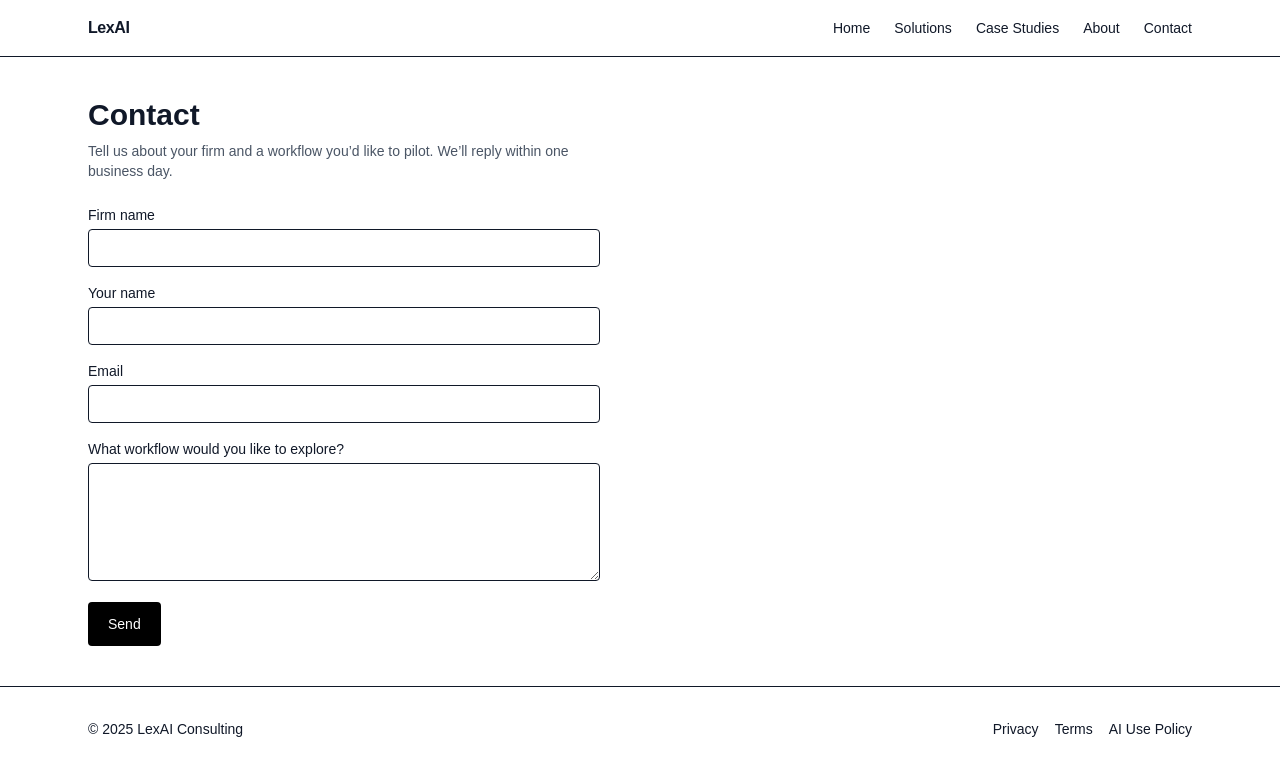
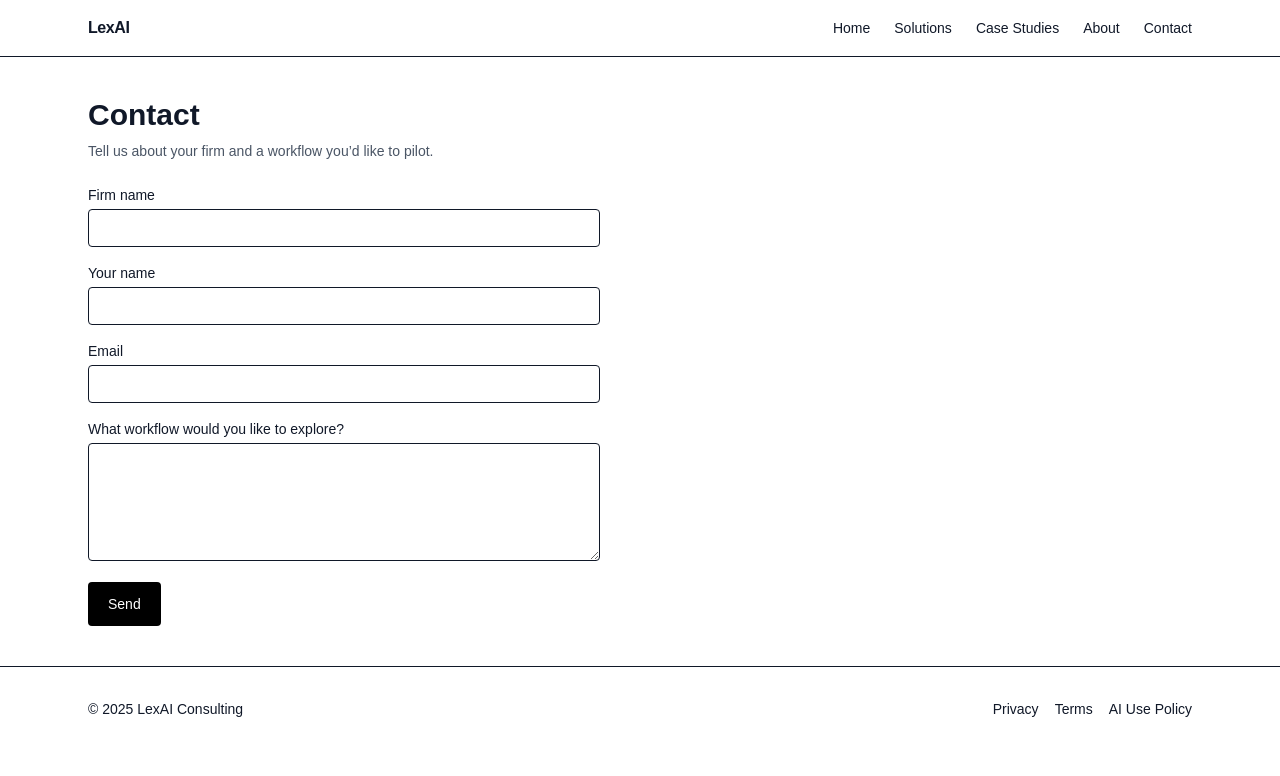
Before and after one commit to cganesh8/lexai-site, a Next.js app: page /contact in a window 1280 px wide. Shown: the top 776 px of the page. Built offline with nearby package versions, Linux system fonts and the light colour scheme; no server answers.

Commit message:
Removed one day response

```diff
--- a/app/contact/page.tsx
+++ b/app/contact/page.tsx
@@ -4,7 +4,7 @@ export default function ContactPage() {
     <div className="max-w-lg">
       <h1 className="text-3xl font-semibold">Contact</h1>
       <p className="mt-2 text-gray-600 text-sm">
-        Tell us about your firm and a workflow you’d like to pilot. We’ll reply within one business day.
+        Tell us about your firm and a workflow you’d like to pilot.
       </p>
 
       <form action={endpoint} method="POST" className="mt-6 space-y-4">
```
